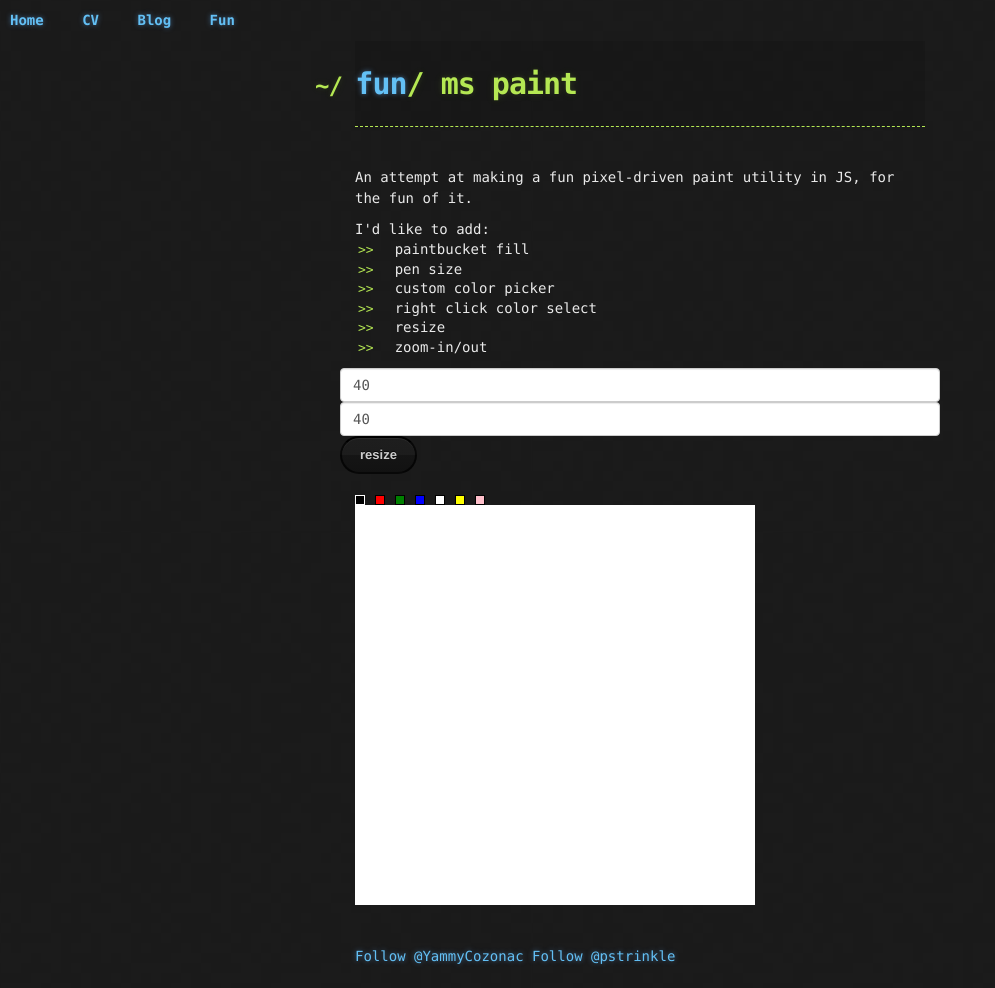
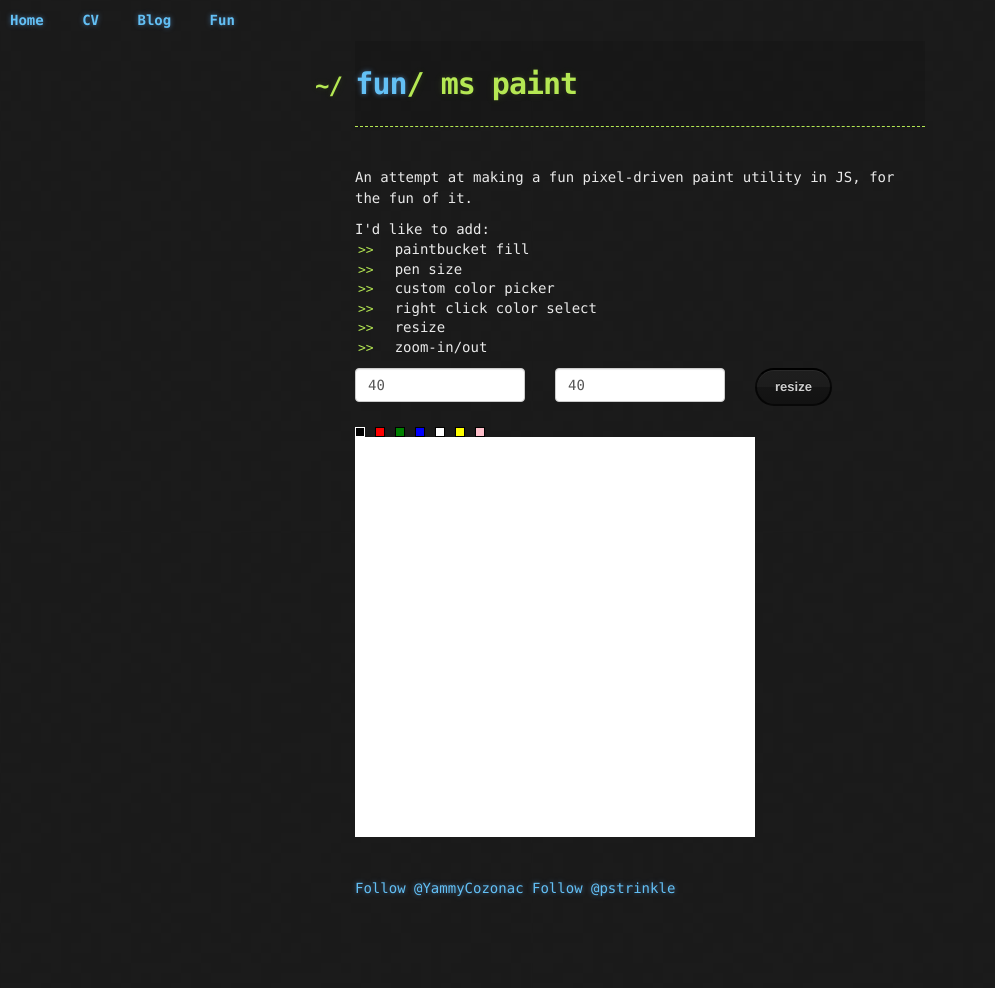
Before and after one commit to pstrinkle/pstrinkle.github.io, a Jekyll site: the page built from fun/mspaint.html, in a window 1280 px wide. Shown: the whole page, without its empty margins (0-995 px from the left). Built offline with Jekyll 4.4.1, drawn with Linux system fonts in a browser that asks for light colours; nearby versions of some CDN libraries; comment, search, counter and statistics services are not loaded; after the commit the page ends 920 px from its top, so only the background shows below that.

Commit message:
more tomfoolery

```diff
--- a/fun/mspaint.html
+++ b/fun/mspaint.html
@@ -17,9 +17,15 @@
 </ul>
 
 <div class='row'>
-  <input id='rows' class="form-control" type='text' placeholder='rows' value="40" />
-  <input id='cols' class="form-control" type='text' placeholder='cols' value="40" />
-  <button id='resizeit' type='button' class='btn btn-default'>resize</button>
+  <div class='col-md-4'>
+    <input id='rows' class="form-control" type='text' placeholder='rows' value="40" />
+  </div>
+  <div class='col-md-4'>
+    <input id='cols' class="form-control" type='text' placeholder='cols' value="40" />
+  </div>
+  <div class='col-md-4'>
+    <button id='resizeit' type='button' class='btn btn-default'>resize</button>
+  </div>
 </div>
 
 <br />
```
Also changed, not shown: other parts of fun/mspaint.html (+2 -0 lines).
